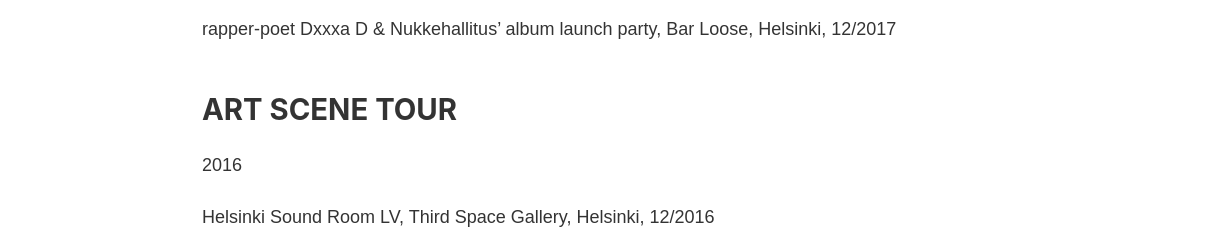
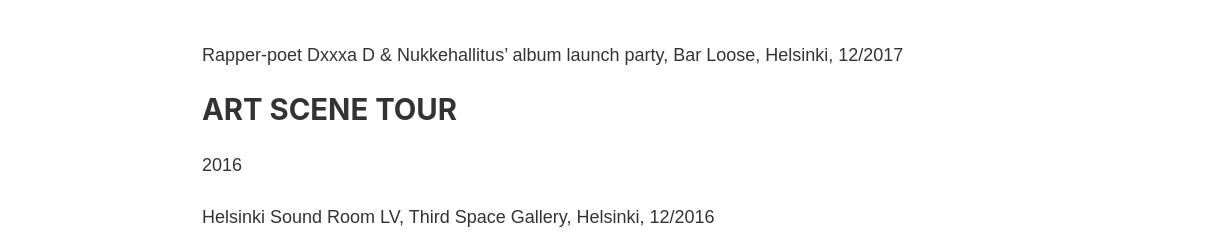
Before and after one commit to usrrname/biitsi, a Gatsby site: page / in a window 1280 px wide. Shown: the part 373-613 px from the top of the page, 56-1280 px from the left. Built offline with nearby package versions, Linux system fonts and the light colour scheme; Gatsby itself is replaced by a stand-in of ours.

Commit message:
Update Project “musical-performance/index-8”

```diff
--- a/src/pages/_projects/musical-performance/index-8.md
+++ b/src/pages/_projects/musical-performance/index-8.md
@@ -2,11 +2,9 @@
 templateKey: project-post
 title: MUSICAL PERFORMANCE
 date: 12/01/2017
-body:  |
-  rapper-poet Dxxxa D & Nukkehallitus’ album launch party, Bar Loose, Helsinki,
-  12/2017
-
 tags:
   - MUSICAL PERFORMANCE
 year: 2017
 ---
+Rapper-poet Dxxxa D & Nukkehallitus’ album launch party, Bar Loose, Helsinki,
+12/2017
```
